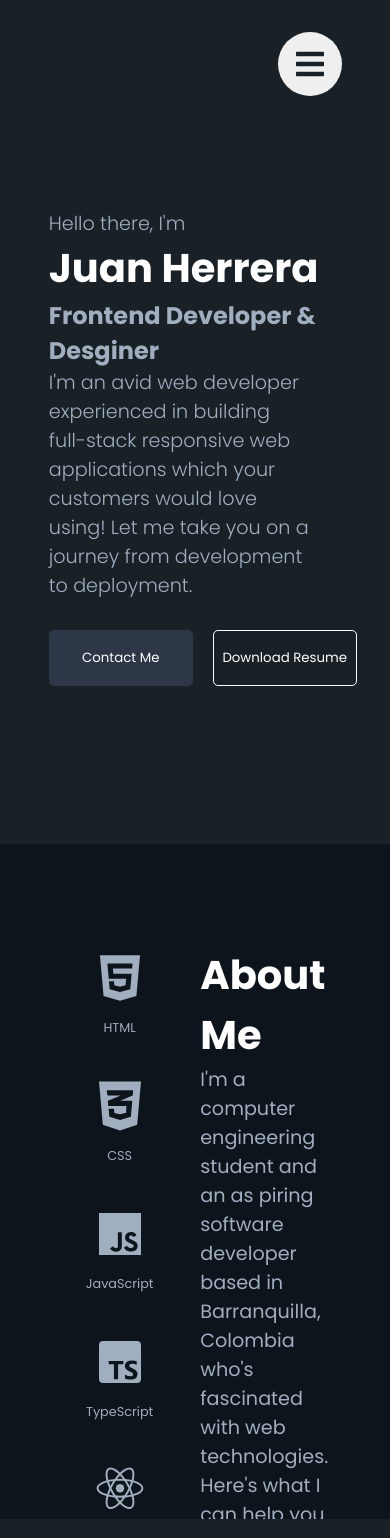
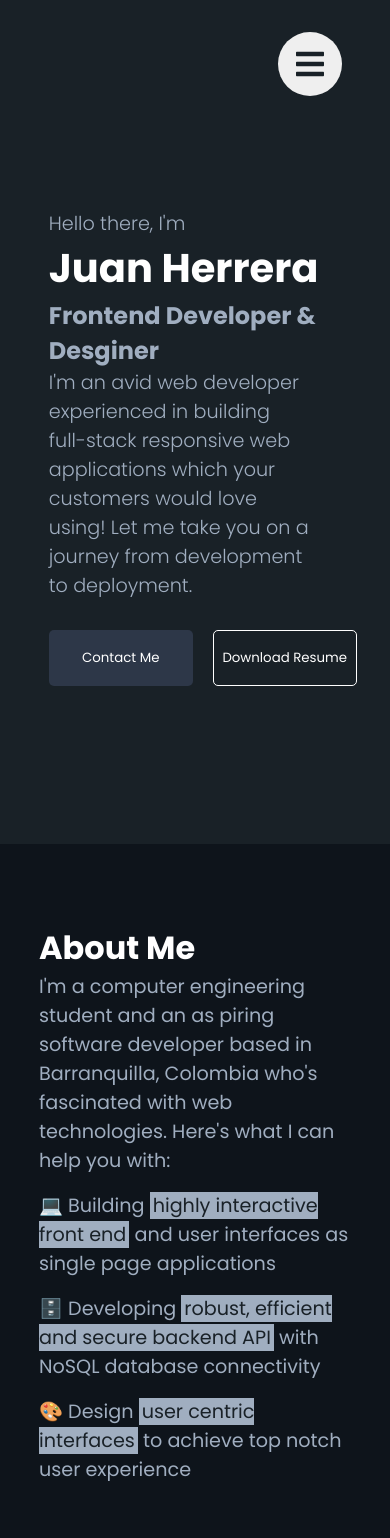
Before and after one commit to 1juanherrera/MyPortfolio, a React (Vite) app: page / in a window 390 px wide. Shown: the top 1538 px of the page. Built offline with nearby package versions, Linux system fonts and the light colour scheme.

Commit message:
Responsive about me built

```diff
--- a/src/App.jsx
+++ b/src/App.jsx
@@ -1,4 +1,4 @@
-import { Navbar, Preloader, Hero, AboutMe } from "./components"
+import { Navbar, Preloader, Hero, AboutMe, Projects } from "./components"
 
 
 const App = () => {
@@ -8,6 +8,7 @@ const App = () => {
         <Navbar />
         <Hero />
         <AboutMe />
+        {/* <Projects /> */}
       </>
   )
 }
--- a/src/components/Projects.jsx
+++ b/src/components/Projects.jsx
@@ -2,6 +2,8 @@
 
 export const Projects = () => {
     return (
-        <>Projects</>
+        <div className="projects">
+            Projects
+        </div>
     )
 }
--- a/src/components/index.js
+++ b/src/components/index.js
@@ -4,3 +4,4 @@ export * from './Navbar';
 export * from './Preloader';
 export * from './Hero';
 export * from './AboutMe';
+export * from './Projects';
--- a/src/scss/components/_about.scss
+++ b/src/scss/components/_about.scss
@@ -2,7 +2,6 @@
 
 .about {
     width: 100vw;
-    height: 80vh;
     background-color: $Color-secondary;
     display: flex;
     justify-content: center;
@@ -15,17 +14,27 @@
         display: flex;
         justify-content: space-evenly;
         align-items: center;
+        margin: 5rem 0 5rem 0;
+
+        @include responsive(tablet-portrait) {
+            flex-direction: column-reverse;
+            height: initial;
+        }
 
         &__icons {
-            //border: 1px solid white;
             width: 45%;
             height: 70%;
             display: flex;
             flex-wrap: wrap;
             gap: 2rem;
 
+            @include responsive(tablet-portrait) {
+                margin-top: 2rem;
+                width: 80%;
+                gap: 1rem;
+            }
+
             &--icon {
-
                 width: 5rem;
                 height: 6rem;
                 margin: 0 auto;
@@ -53,10 +62,18 @@
             width: 45%;
             height: 70%;
 
+            @include responsive(tablet-portrait) {
+                width: 100%;
+            }
+
             &--text {
                 color: $White;
-                font-size: 2.5rem;
+                font-size: 3rem;
                 font-weight: 700;
+
+                @include responsive(phone) {
+                    font-size: 2rem;
+                }
             }
 
             &--paragraph {
@@ -64,6 +81,10 @@
                 font-weight: 400;
                 color: $Color-tertiary;
                 margin-bottom: 1rem;
+
+                @include responsive(phone) {
+                    font-size: 1.2rem;
+                }
             }
 
             &--skill {
@@ -71,6 +92,10 @@
                 font-weight: 400;
                 color: $Color-tertiary;
                 margin-bottom: 1rem;
+
+                @include responsive(phone) {
+                    font-size: 1.2rem;
+                }
 
                 span {
                     background-color: $Color-tertiary;
--- a/src/scss/components/_index.scss
+++ b/src/scss/components/_index.scss
@@ -2,3 +2,4 @@
 @forward './navbar';
 @forward './preloader';
 @forward './about';
+@forward './projects';
--- /dev/null
+++ b/src/scss/components/_projects.scss
@@ -0,0 +1,7 @@
+@use '../abstracts' as *;
+
+.projects {
+    width: 100vw;
+    height: 100vh;
+    color: $White;
+}
```
